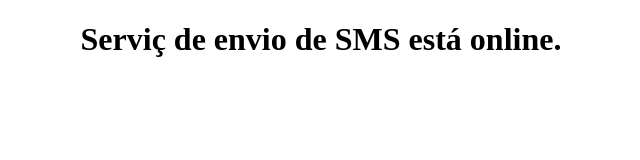
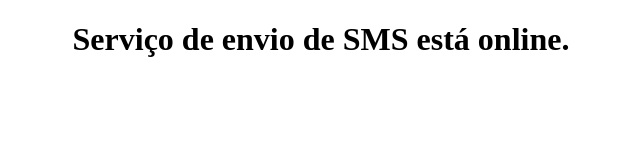
Before and after one commit to brunopacheco1/sms, a plain HTML site: page service-sms/WebContent/index.html in a window 1280 px wide. Shown: the whole page, without its empty margins (319-959 px from the left). Drawn offline with Linux system fonts and the light colour scheme.

Commit message:
Ajuste na index.html.

```diff
--- a/service-sms/WebContent/index.html
+++ b/service-sms/WebContent/index.html
@@ -7,7 +7,7 @@
 	</head>
 	<body>
 		<div class="body" style="text-align:center;">
-			<h1>Servi&ccedil; de envio de SMS está online.</h1>
+			<h1>Servi&ccedil;o de envio de SMS está online.</h1>
 		</div>
 	</body>
 </html>
```
